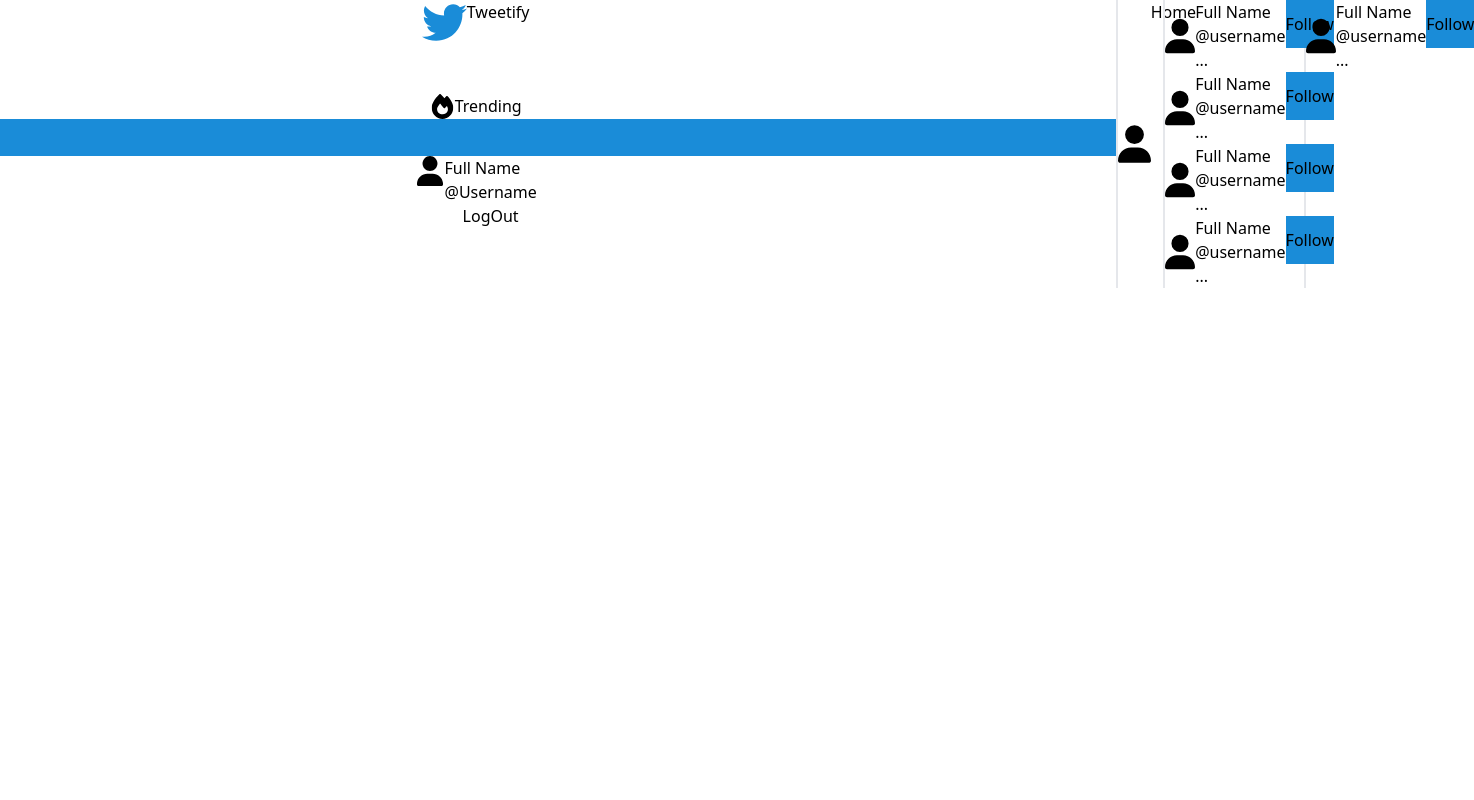
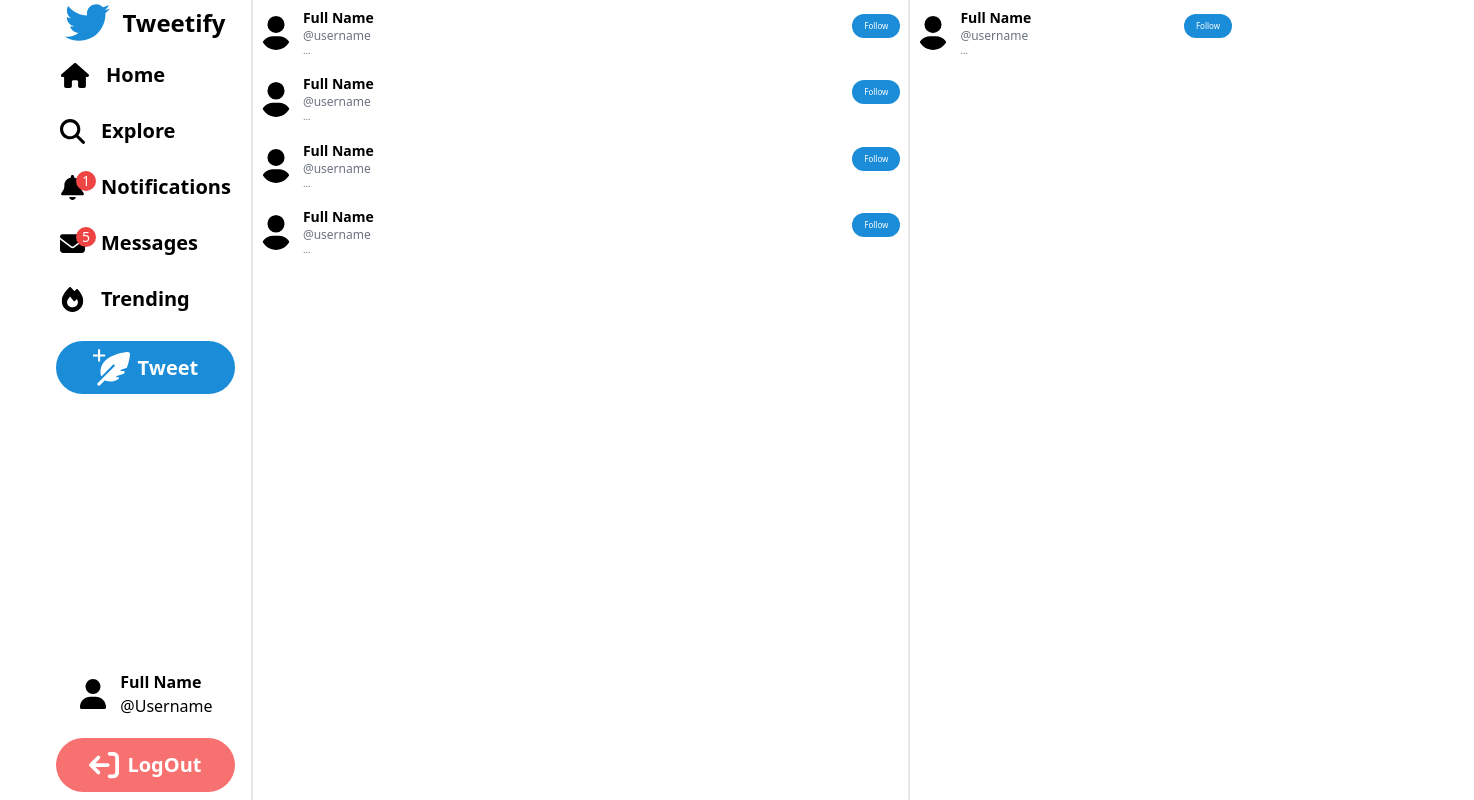
Before and after one commit to AbdulMateenzwl/Tweetify, a Next.js app: page / in a window 1280 px wide. Shown: the whole page, 1474 px wide, since content can reach past the window. Built offline with nearby package versions, Linux system fonts and the light colour scheme.

Commit message:
fix layout
updated layout for reponsiveness, resolves issue of npm libraries issueing with deployes

```diff
--- a/src/Components/ConnectBtn/FollowBtn.tsx
+++ /dev/null
@@ -1,15 +0,0 @@
-'use client'
-import React from 'react';
-
-export default function FollowBtn(props:any) {
-
-	const handleCreateConnection = () => {
-		// Create Connection
-	};
-
-	return (
-		<button className='ml-auto theme-bg-blue rounded-full px-3 py-0 text-[0.5rem] text-white h-6 my-auto' onClick={handleCreateConnection}>
-			Follow
-		</button>
-	);
-}
--- a/src/app/layout.tsx
+++ b/src/app/layout.tsx
@@ -1,10 +1,10 @@
 import './globals.css';
 import type { Metadata } from 'next';
-import { Inter } from 'next/font/google';
-import NavBar from '@/Components/NavBar';
-import SmUserCard from '@/Components/UserCard/SmUserCard';
+// import { Inter } from 'next/font/google';
+import NavBar from '../components/NavBar';
+import {SmUserCard} from '../components/UserCard';
 
-const inter = Inter({ subsets: ['latin'] });
+
 
 export const metadata: Metadata = {
 	title: 'Tweetify | Home',
--- a/src/app/page.tsx
+++ b/src/app/page.tsx
@@ -1,7 +1,7 @@
 import Image from 'next/image';
 import Link from 'next/link';
-import NavBar from '@/Components/NavBar';
-import SmUserCard from '@/Components/UserCard/SmUserCard';
+import NavBar from '../components/NavBar';
+import {SmUserCard} from '../components/UserCard';
 
 export default function Home() {
 	return (
--- a/src/Components/Buttons/LogoutBtn.tsx
+++ b/src/components/Button.tsx
@@ -1,8 +1,11 @@
-import React from 'react'
+'use client';
+import React from 'react';
 
-export default function LogoutBtn(props: any) {
-  return (
-		<button className={`bg-red-400 text-white hover:bg-red-700 rounded-full px-4 py-3 mt-2 mx-2 xl:mx-auto font-semibold flex  items-center justify-center aspect-auto sm:aspect-square xl:aspect-auto xl:w-[85%] sm:opacity-100 hover:opacity-100 active:opacity-100 ${props.className}`}>
+export function LogoutBtn(props: any) {
+	return (
+		<button
+			className={`bg-red-400 text-white hover:bg-red-700 rounded-full px-4 py-3 mt-2 mx-2 xl:mx-auto font-semibold flex  items-center justify-center aspect-auto sm:aspect-square xl:aspect-auto xl:w-[85%] sm:opacity-100 hover:opacity-100 active:opacity-100 ${props.className}`}
+		>
 			<svg
 				width='30'
 				height='30'
@@ -20,3 +23,33 @@ export default function LogoutBtn(props: any) {
 		</button>
 	);
 }
+
+export function FollowBtn(props: any) {
+	const handleCreateConnection = () => {
+		// Create Connection
+	};
+
+	return (
+		<button
+			className='ml-auto theme-bg-blue rounded-full px-3 py-0 text-[0.5rem] text-white h-6 my-auto'
+			onClick={handleCreateConnection}
+		>
+			Follow
+		</button>
+	);
+}
+
+export function UnFollowBtn(props: any) {
+	const handleRemoveConnection = () => {
+		// Remove Connection
+	};
+
+	return (
+		<button
+			className='ml-auto theme-bg-blue rounded-full px-3 py-0 text-[0.5rem] text-white h-6 my-auto'
+			onClick={handleRemoveConnection}
+		>
+			UnFollow
+		</button>
+	);
+}
--- a/src/Components/NavBar.tsx
+++ b/src/components/NavBar.tsx
@@ -2,11 +2,13 @@
 import Link from 'next/link';
 import Image from 'next/image';
 import { useState } from 'react';
-import LogoutBtn from './Buttons/LogoutBtn';
+import {LogoutBtn} from '../components/Button';
 
 export default function NavBar() {
+
 	const [NotificationsCount, setNotificationsCount] = useState(1);
 	const [MessageCount, setMessageCount] = useState(5);
+	const loggedInUser = 'username';
 
 	const [menuActiveClass, setmenuActiveClass] = useState('-left-80');
 
@@ -204,7 +206,7 @@ export default function NavBar() {
 						</svg>
 						<div className='hidden xl:flex ml-2 text-xl'>Tweet</div>
 					</button>
-					<div className='flex justify-center items-center  hover:bg-gray-100 py-3 px-5 rounded-full mx-2 aspect-auto sm:aspect-square xl:aspect-auto mt-auto'>
+					<Link href={`/user/${loggedInUser}`} className='flex justify-center items-center  hover:bg-gray-100 py-3 px-5 rounded-full mx-2 aspect-auto sm:aspect-square xl:aspect-auto mt-auto'>
 						<svg
 							width='30'
 							height='30'
@@ -229,7 +231,7 @@ export default function NavBar() {
 							<p className=' font-bold'>Full Name</p>
 							<p className=''>@Username</p>
 						</div>
-					</div>
+					</Link>
 					{/* Log Out Button */}
 					<LogoutBtn className='mb-16 sm:mb-2' />
 				</div>
--- a/src/Components/UserCard/SmUserCard.tsx
+++ b/src/components/UserCard.tsx
@@ -1,9 +1,9 @@
 import React from 'react';
 import Image from 'next/image';
-import FollowBtn from '@/Components/ConnectBtn/FollowBtn';
+import {FollowBtn} from '../components/Button';
 import Link from 'next/link';
 
-export default function SmUserCard() {
+export function SmUserCard() {
 	return (
 		<Link href={'/'}>
 			<div className='flex items-center p-2  hover:bg-[#F7F7F7] cursor-pointer '>
@@ -21,7 +21,7 @@ export default function SmUserCard() {
 							<div className='text-xs text-gray-500'>@username</div>
 						</div>
 						{/* Follow Button */}
-						<FollowBtn username="" />
+						<FollowBtn username='' />
 					</div>
 					<div className='text-[0.6rem] text-gray-500 w-full overflow-hidden text-ellipsis ml-3 '>
 						{}...
--- a/tailwind.config.ts
+++ b/tailwind.config.ts
@@ -8,8 +8,8 @@ const config: Config = {
   ],
   theme: {
     extend: {
-			screens: {
-        'xd':'1000px',
+      screens:{
+        'xd':'1000px'
       },
       backgroundImage: {
         'gradient-radial': 'radial-gradient(var(--tw-gradient-stops))',
@@ -19,5 +19,5 @@ const config: Config = {
     },
   },
   plugins: [],
-};
+}
 export default config
```
Also changed, not shown: package.json (+11 -11 lines), src/Components/ConnectBtn/UnFollowBtn.tsx (deleted, +0 -17 lines), 1 other file (tests, documents, lock files or other folders). Lines whose indentation alone changed are shown as unchanged.
